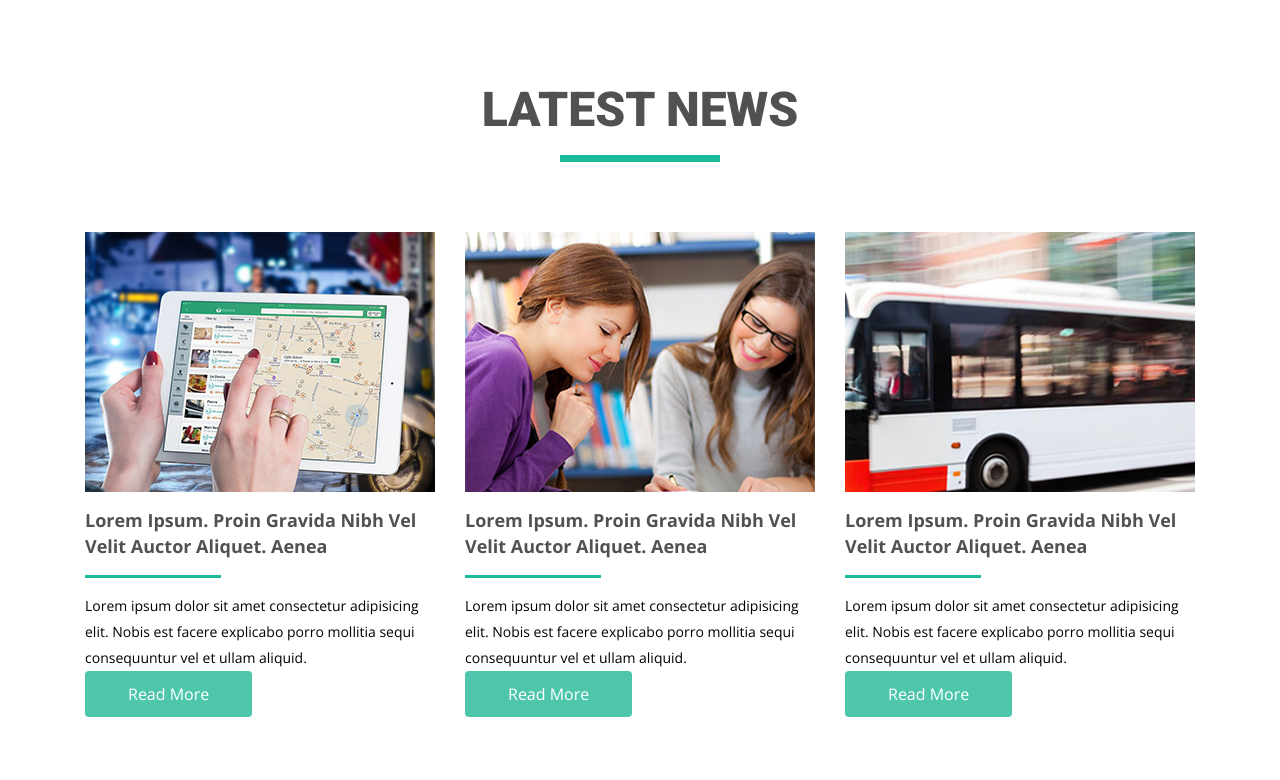
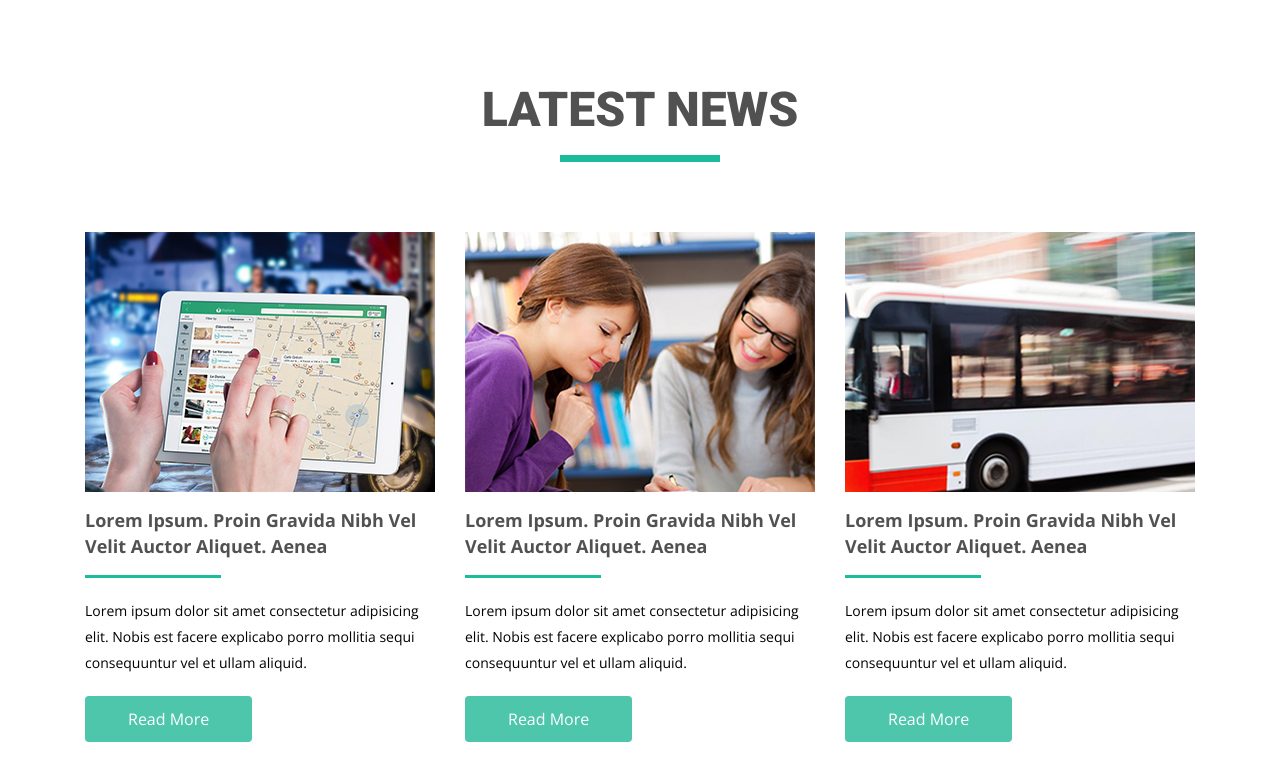
Before and after one commit to romanbeniukh/goit-fe-course, a plain HTML site: page html-css/homework-04/index.html in a window 1280 px wide. Shown: the part 992-1772 px from the top of the page. Drawn offline with nearby package versions, Linux system fonts and the light colour scheme.

Commit message:
homework 4 fix

```diff
--- a/html-css/homework-04/css/style.css
+++ b/html-css/homework-04/css/style.css
@@ -55,7 +55,6 @@ a {
     font-family: 'Roboto', sans-serif;
     color: #555252;
     font-size: 30px;
-    line-height: 32px;
     text-transform: uppercase;
     font-weight: 300;
 }
@@ -66,7 +65,7 @@ a {
 /*LOGO END*/
 /*NAVIGATION*/
 .page-nav {
-    margin-top: 4px;
+    margin-top: 3px;
     width: 491px;
     float: right;
 }
@@ -167,7 +166,7 @@ a {
 /*FEATURED PRODUCTS END*/
 
 /*LATEST NEWS*/
-.latest-news {
+.latest-news-section {
     padding-bottom: 80px;
 }
 .news-container {
@@ -179,9 +178,11 @@ a {
 .news-container:nth-child(3n) {
     margin: 0px;
 }
+.news-container img {
+    margin-bottom: 15px;
+}
 .head-news {
     display: inline-block;
-    padding-top: 15px;
     margin: 0;
     color: #515151;
     font-size: 18px;
@@ -189,6 +190,7 @@ a {
     text-transform: capitalize;
     font-weight: 900;
     text-align: left;
+    margin-bottom: 20px;
 }
 .head-news::after {
     padding-top: 16px;
@@ -198,7 +200,7 @@ a {
     border-bottom: 3px solid #1abc9c;
 }
 .news-description {
-    padding-top: 15px;
+    margin-bottom: 20px;
 }
 .btn-default,
 a.btn {
--- a/html-css/homework-04/index.html
+++ b/html-css/homework-04/index.html
@@ -78,7 +78,7 @@
                 </div>
             </div>
         </section>
-        <section class="clearfix">
+        <section class="latest-news-section clearfix">
             <div class="head-block">
                 <h2 class="head-name">latest news</h2>
             </div>
```
